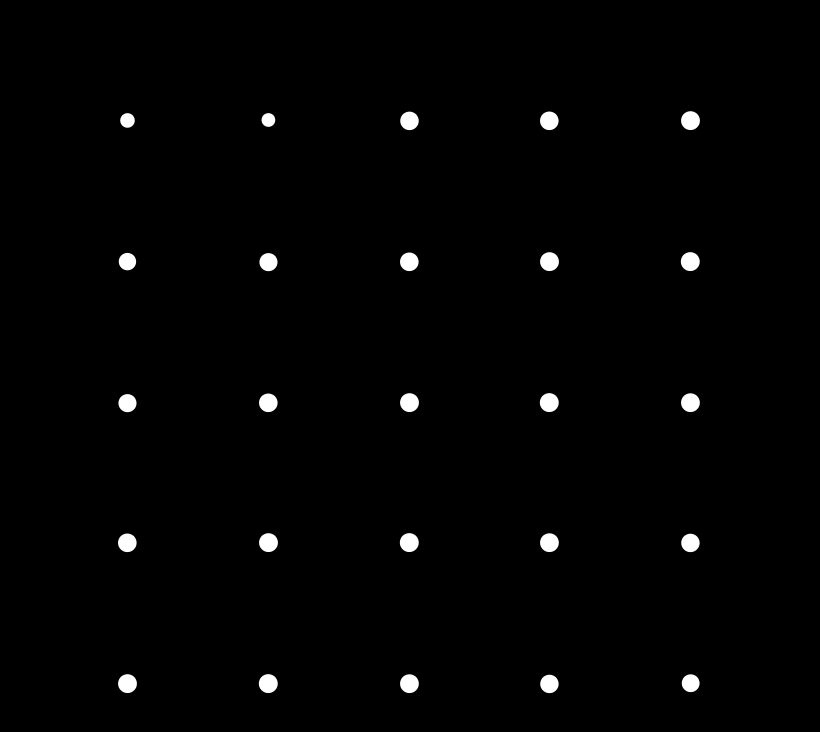
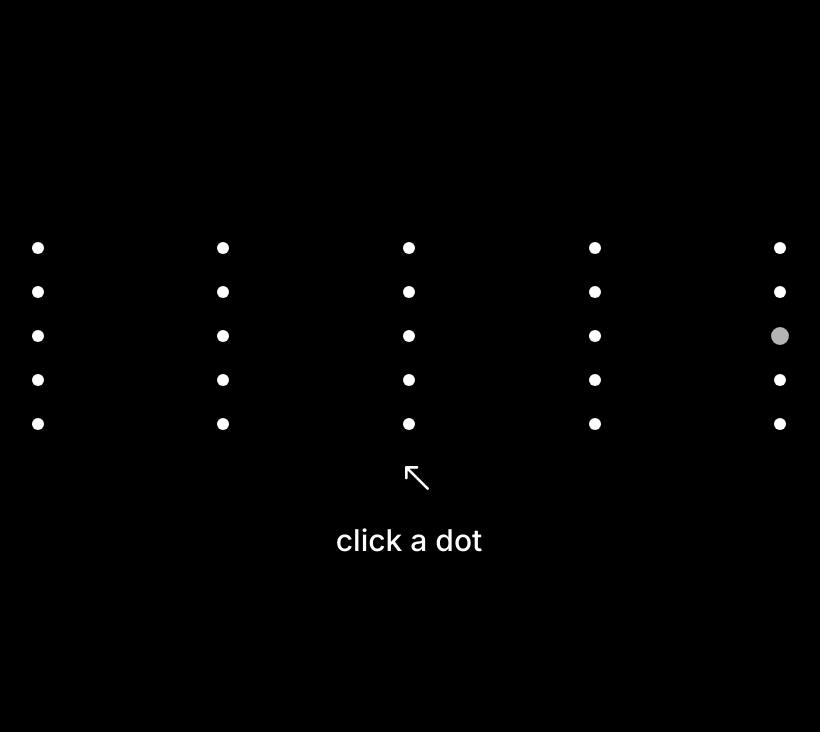
Before and after one commit to nkumar23/5x5, a Next.js app: page / in a window 1280 px wide. Shown: the top 732 px of the page, without its empty margins (231-1051 px from the left). Built offline with nearby package versions, Linux system fonts and the light colour scheme.

Commit message:
Improve content display and animations

```diff
--- a/src/components/ui/AnimatedGrid.tsx
+++ b/src/components/ui/AnimatedGrid.tsx
@@ -320,159 +320,100 @@ export default function AnimatedGrid() {
   };
 
   return (
-    <div className="w-full min-h-[100dvh] flex flex-col items-center justify-start sm:justify-center bg-black">
-      <div className="w-[min(90vw,90vh)] aspect-square relative mt-12 sm:mt-0">
-        {/* Close button */}
-        {selectedDot && (
-          <motion.button
-            initial={{ opacity: 0, scale: 0.8 }}
-            animate={{ opacity: 1, scale: 1 }}
-            exit={{ opacity: 0, scale: 0.8 }}
-            className="absolute top-0 sm:top-4 right-4 text-white text-3xl z-50 hover:text-blue-500 transition-colors"
-            onClick={() => {
-              setSelectedDot(null);
-              setSelectedContent(null);
-              resetInactivityTimer();
+    <div className="relative w-full min-h-[80vh] flex flex-col items-center justify-center">
+      {/* Grid Container */}
+      <div className="grid grid-cols-5 gap-8 w-full max-w-4xl mx-auto">
+        {Array.from({ length: 5 }, (_, row) => (
+          Array.from({ length: 5 }, (_, col) => {
+            const dotKey = `${row}-${col}`;
+            const content = gridContent[row][col];
+            const isHovered = hoveredDot === dotKey;
+            const isSelected = selectedDot === dotKey;
+            const isRippling = rippleDot === dotKey;
+            const isRandom = randomDot === dotKey;
+
+            return (
+              <motion.div
+                key={dotKey}
+                className="relative flex items-center justify-center"
+                onMouseEnter={() => !selectedDot && setHoveredDot(dotKey)}
+                onMouseLeave={() => setHoveredDot(null)}
+                onClick={() => handleDotClick(dotKey, content)}
+              >
+                <motion.div
+                  className={`w-3 h-3 rounded-full cursor-pointer ${
+                    isSelected ? 'bg-blue-500' : 'bg-white'
+                  }`}
+                  animate={{
+                    scale: isHovered || isSelected || isRippling || isRandom ? 1.5 : 1,
+                    opacity: isRippling ? 0.7 : 1
                   }}
+                  transition={{ duration: 0.2 }}
+                />
+                {isHovered && !selectedDot && (
+                  <motion.div
+                    initial={{ opacity: 0, y: 10 }}
+                    animate={{ opacity: 1, y: 0 }}
+                    className="absolute top-full mt-2 text-white text-sm whitespace-nowrap"
                   >
-            ×
-          </motion.button>
+                    {content}
+                  </motion.div>
                 )}
+              </motion.div>
+            );
+          })
+        ))}
+      </div>
 
+      {/* Selected Content Display */}
       <AnimatePresence>
         {selectedContent && (
           <motion.div
             initial={{ opacity: 0, y: 20 }}
             animate={{ opacity: 1, y: 0 }}
-              exit={{ opacity: 0, y: 20 }}
-              transition={{ duration: 0.3 }}
-              className="absolute inset-0 flex flex-col items-start justify-start p-4 sm:p-8 text-white"
-              style={{ marginTop: 'clamp(20px, 5vh, 60px)' }}
+            exit={{ opacity: 0, y: -20 }}
+            className="fixed inset-0 flex items-center justify-center bg-black bg-opacity-90 p-4 z-50"
           >
-              <p className="text-lg sm:text-xl mb-4 sm:mb-6 max-w-[600px]">
-                {placeholderContent[selectedContent]?.text}
+            <div className="relative max-w-2xl w-full">
+              {/* Close Button */}
+              <motion.button
+                className="absolute top-0 right-0 w-10 h-10 flex items-center justify-center text-white hover:text-blue-500 transition-colors"
+                onClick={() => {
+                  setSelectedDot(null);
+                  setSelectedContent(null);
+                }}
+                whileHover={{ scale: 1.1 }}
+              >
+                ×
+              </motion.button>
+
+              {/* Content */}
+              <motion.div
+                className="text-center space-y-6"
+                initial={{ opacity: 0 }}
+                animate={{ opacity: 1 }}
+                transition={{ delay: 0.2 }}
+              >
+                <h2 className="text-4xl font-bold text-white mb-4">
+                  {selectedContent}
+                </h2>
+                <p className="text-lg text-gray-300">
+                  {placeholderContent[selectedContent].text}
                 </p>
                 <Link
-                href={placeholderContent[selectedContent]?.link || '#'}
-                className="text-blue-500 hover:text-blue-400 transition-colors"
+                  href={placeholderContent[selectedContent].link}
+                  className="inline-block mt-6 px-6 py-3 bg-blue-500 text-white rounded-lg hover:bg-blue-600 transition-colors"
                 >
                   Learn more →
                 </Link>
               </motion.div>
+            </div>
+          </motion.div>
         )}
       </AnimatePresence>
 
-        <div
-          className="grid h-full relative"
-          style={{
-            gridTemplateColumns: 'repeat(5, 1fr)',
-            gap: 'clamp(0.25rem, 2vmin, 2rem)',
-            padding: 'clamp(0.25rem, 2vmin, 2rem)',
-          }}
-        >
-          {/* Add a background SVG for debugging grid positions */}
-          <svg
-            className="absolute inset-0 w-full h-full pointer-events-none opacity-0"
-            style={{ padding: 'clamp(0.5rem, 3vmin, 2rem)' }}
-          >
-            <defs>
-              <pattern id="grid" width="20%" height="20%" patternUnits="userSpaceOnUse">
-                <rect width="100%" height="100%" fill="none" stroke="rgba(255,255,255,0.1)" />
-              </pattern>
-            </defs>
-            <rect width="100%" height="100%" fill="url(#grid)" />
-          </svg>
-
-          {gridContent.map((row, rowIndex) =>
-            row.map((content, colIndex) => {
-              const dotKey = `${rowIndex}-${colIndex}`;
-              const isRippling = rippleDot === dotKey;
-              const isRandomlySelected = randomDot === dotKey;
-              const isHovered = hoveredDot === dotKey;
-              const isSelected = selectedDot !== null;
-              const isMainDot = dotKey === '0-0';
-              const distance = Math.sqrt(rowIndex * rowIndex + colIndex * colIndex);
-
-              return (
-                <motion.div
-                  key={dotKey}
-                  initial={{ scale: 1, x: 0, y: 0 }}
-                  animate={{
-                    scale: isHovered ? 1.5 : isRippling ? 2 : isRandomlySelected ? 2 : isSelected ? (isMainDot ? 1.2 : 0) : [0.8, 1.1, 0.8],
-                    x: isSelected && !isMainDot ? `calc(-${colIndex} * (100% + clamp(0.5rem, 3vmin, 2rem)))` : 0,
-                    y: isSelected && !isMainDot ? `calc(-${rowIndex} * (100% + clamp(0.5rem, 3vmin, 2rem)))` : 0,
-                    opacity: isSelected ? (isMainDot ? 1 : 0) : 1,
-                    color: isHovered ? '#3B82F6' : '#FFFFFF',
-                  }}
-                  transition={{
-                    type: "spring",
-                    stiffness: 400,
-                    damping: 30,
-                    duration: 0.3,
-                    delay: isSelected ? distance * 0.05 : (rowIndex + colIndex) * 0.1,
-                    scale: {
-                      repeat: Infinity,
-                      duration: 2,
-                      ease: "easeInOut",
-                      delay: (rowIndex + colIndex) * 0.1
-                    }
-                  }}
-                  onMouseEnter={() => {
-                    if (!selectedDot) {
-                      setHoveredDot(dotKey);
-                      if (rippleInterval.current) {
-                        clearInterval(rippleInterval.current);
-                        rippleInterval.current = null;
-                      }
-                      if (randomInterval.current) {
-                        clearInterval(randomInterval.current);
-                        randomInterval.current = null;
-                      }
-                      setRippleDot(null);
-                      setRandomDot(null);
-                      isAnimating.current = false;
-                    }
-                  }}
-                  onMouseLeave={() => {
-                    if (!selectedDot) {
-                      setHoveredDot(null);
-                      resetInactivityTimer();
-                    }
-                  }}
-                  onClick={() => {
-                    if (!selectedDot) {
-                      handleDotClick(dotKey, content);
-                    }
-                  }}
-                  className={`flex items-center justify-center aspect-square text-[clamp(1rem,5vmin,2.5rem)] select-none text-white
-                    ${!selectedDot ? 'cursor-pointer' : 'cursor-default'}`}
-                  whileHover={!selectedDot ? { scale: 1.5 } : {}}
-                >
-                  {(isHovered || (isMainDot && selectedDot)) ? (
-                    <span className={`${inter.className} text-[0.4em] font-medium text-center`}>
-                      {selectedDot && isMainDot ? selectedContent : content}
-                    </span>
-                  ) : '●'}
-                </motion.div>
-              );
-            })
-          )}
-        </div>
-      </div>
-
-      {/* Only show the cursor animation on mobile/tablet when no dot is selected */}
-      <AnimatePresence>
-        {!selectedDot && (
-          <motion.div
-            initial={{ opacity: 0 }}
-            animate={{ opacity: 1 }}
-            exit={{ opacity: 0 }}
-            className="w-full lg:hidden"
-          >
-            <AnimatedCursor />
-          </motion.div>
-        )}
-      </AnimatePresence>
+      {/* Show cursor animation when no dot is selected */}
+      {!selectedDot && <AnimatedCursor />}
     </div>
   );
 }
```
Lines whose indentation alone changed are shown as unchanged.
